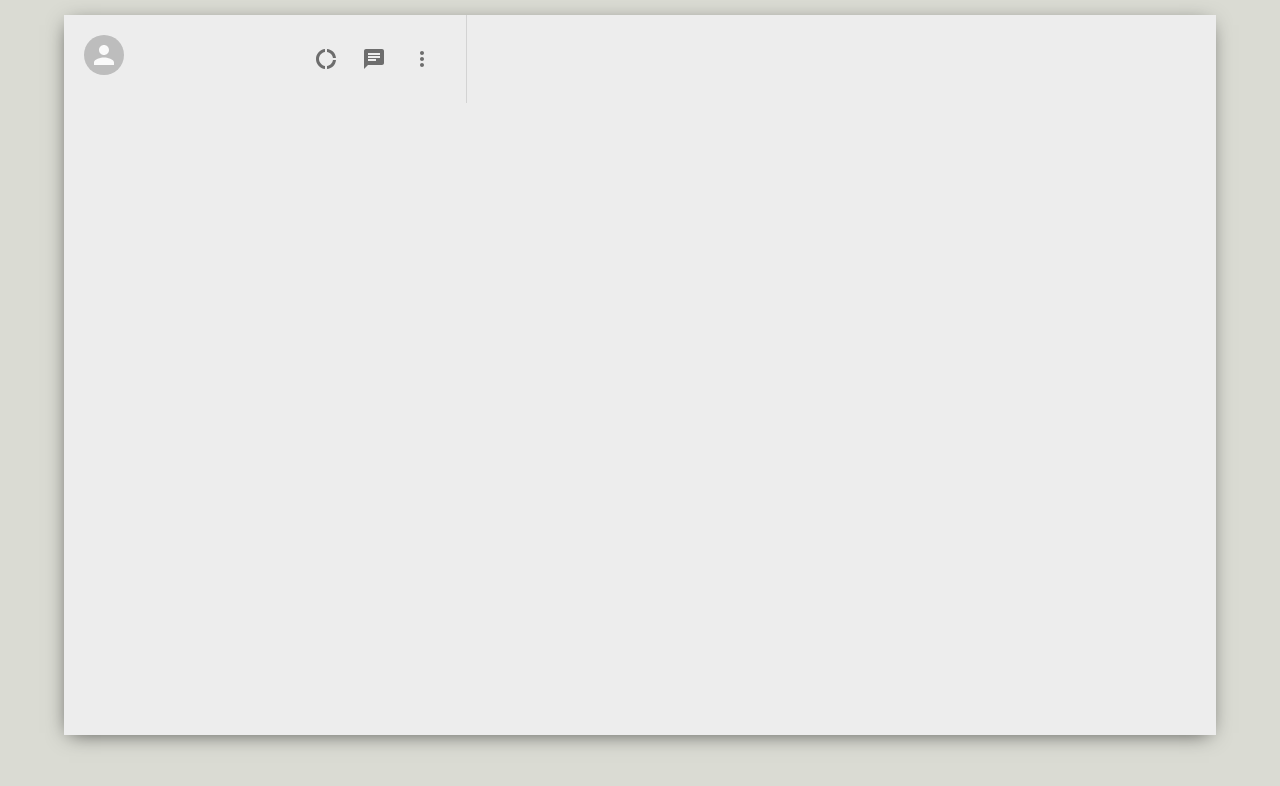
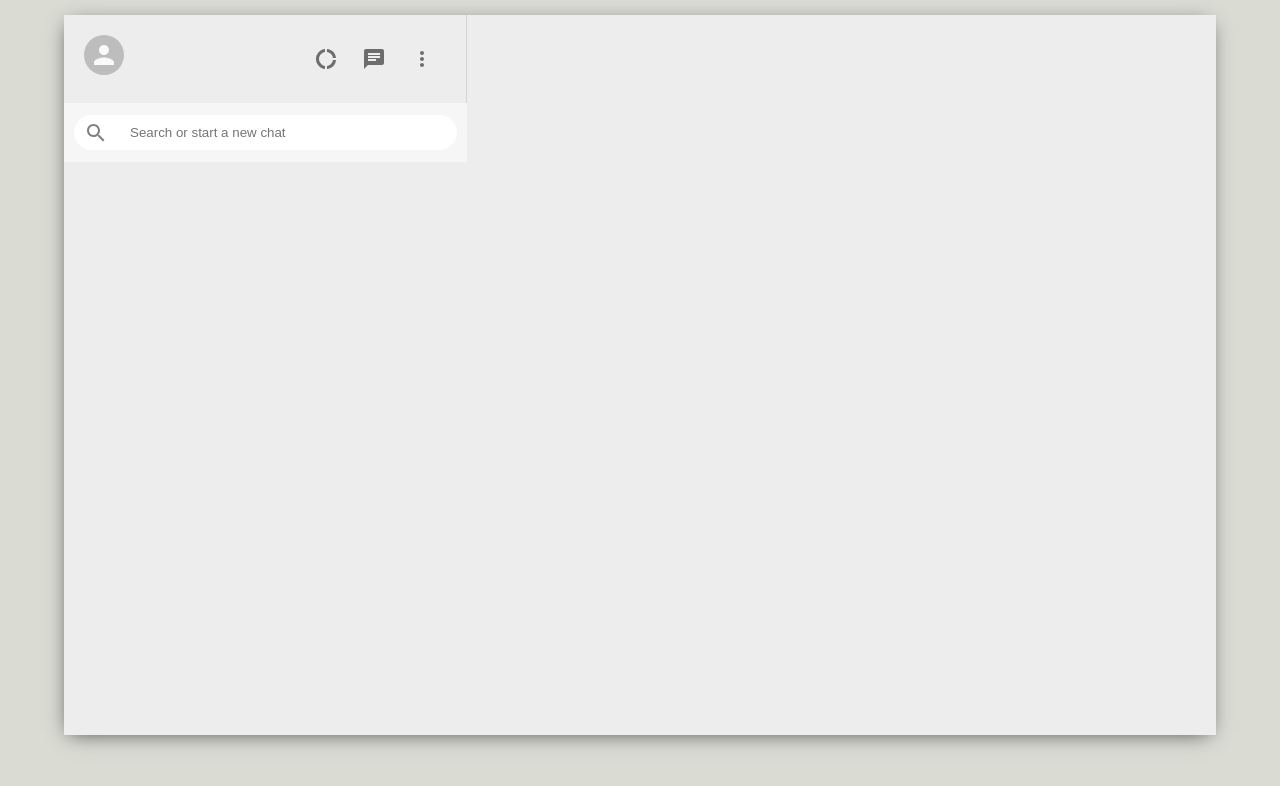
Before and after one commit to Faranheit15/Konnect, a React (Create React App) app: page / in a window 1280 px wide. Shown: the top 786 px of the page. Built offline with nearby package versions, Linux system fonts and the light colour scheme.

Commit message:
add chat search

```diff
--- a/src/Sidebar.css
+++ b/src/Sidebar.css
@@ -1,5 +1,34 @@
 .sidebar {
+    display: flex;
+    flex-direction: column;
     flex: 0.35;
+}
+
+.sidebar__search {
+    display: flex;
+    align-items: center;
+    background-color: #f6f6f6;
+    height: 39px;
+    padding: 10px;
+}
+
+.sidebar__searchContainer {
+    display: flex;
+    align-items: center;
+    background-color: white;
+    width: 100%;
+    height: 35px;
+    border-radius: 20px;
+}
+
+.sidebar__searchContainer>input {
+    border: none;
+    margin-left: 10px;
+}
+
+.sidebar__searchContainer>.MuiSvgIcon-root {
+    color: gray;
+    padding: 10px;
 }
 
 .sidebar__header {
--- a/src/Sidebar.js
+++ b/src/Sidebar.js
@@ -4,6 +4,7 @@
 import MoreVertIcon from '@material-ui/icons/MoreVert';
 import React from 'react'
 import './Sidebar.css';
+import { SearchOutlined } from '@material-ui/icons';
 
 function Sidebar() {
     return (
@@ -22,7 +23,12 @@
                     </IconButton>
                 </div>
             </div>
-            <div className="sidebar__search"></div>
+            <div className="sidebar__search">
+                <div className="sidebar__searchContainer">
+                    <SearchOutlined />
+                    <input placeholder="Search or start a new chat" type="text" />
+                </div>
+            </div>
             <div className="sidebar__chats"></div>
         </div>
     )
```
